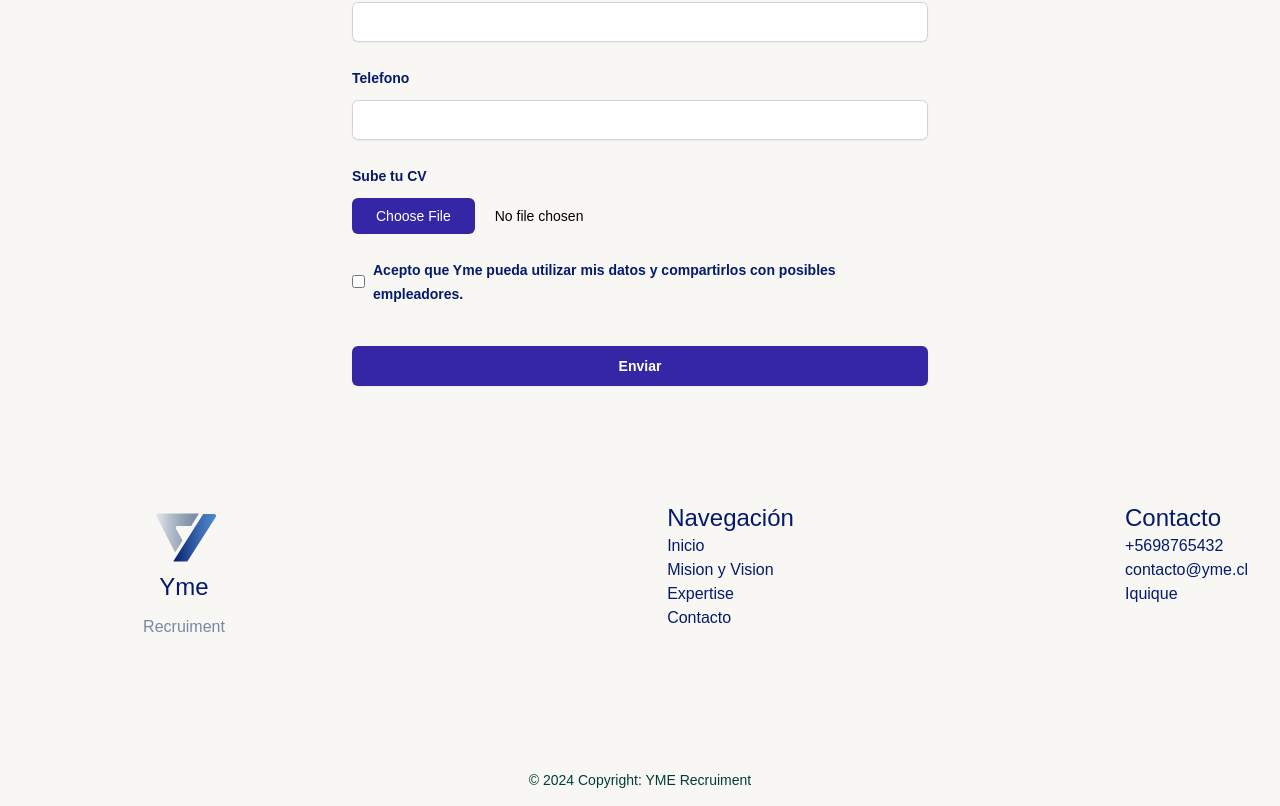
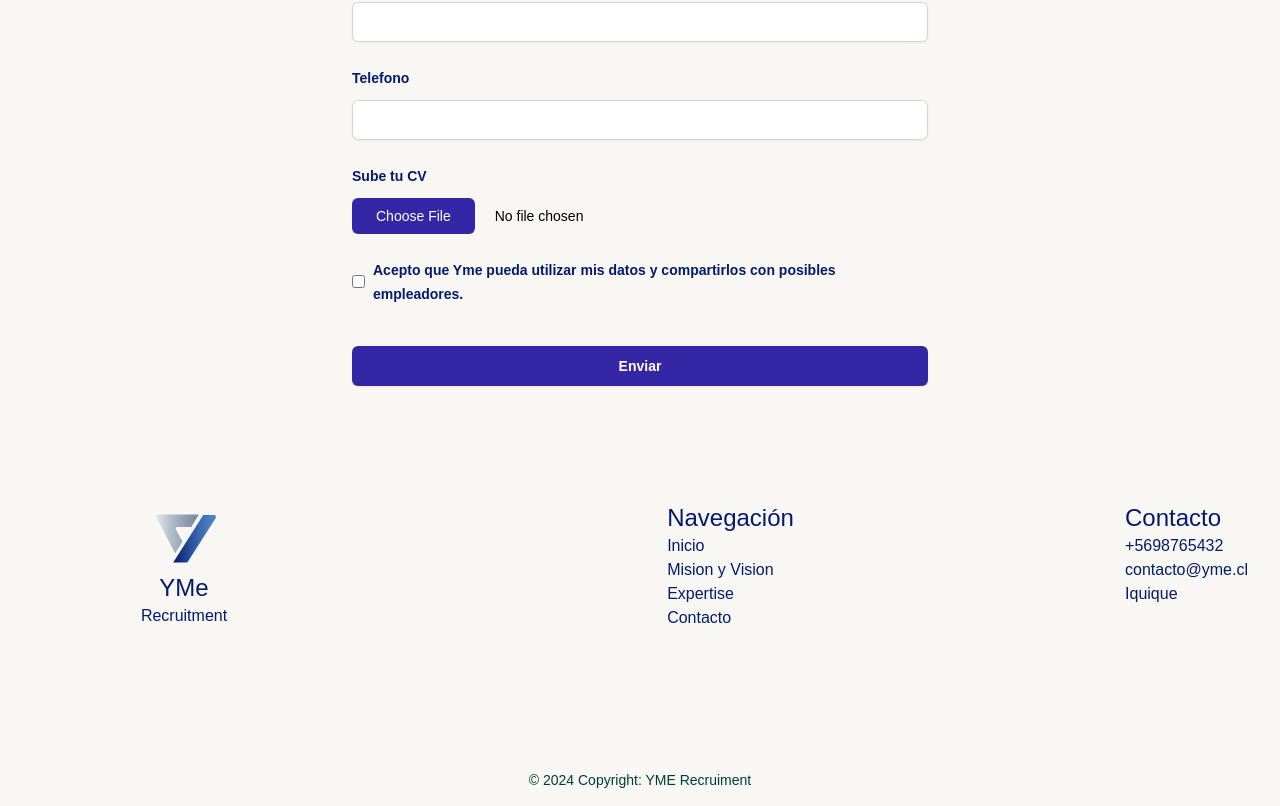
Before and after one commit to hermani456/yme, a Next.js app: page / in a window 1280 px wide. Shown: the part 2561-3367 px from the top of the page. Built offline with nearby package versions, Linux system fonts and the light colour scheme.

Commit message:
chore: Update Footer component to use Next.js Link for navigation

```diff
--- a/src/app/components/Footer.jsx
+++ b/src/app/components/Footer.jsx
@@ -10,11 +10,9 @@ const Footer = () => {
           <div className="flex flex-col justify-center items-center gap-3 w-full sm:w-1/4 ">
             <div className="flex flex-col justify-center items-center">
               <Image src={footerLogo} alt="logo yme" width={90} height={90} />
-              <h3 className="text-2xl text-center">Yme</h3>
+              <h3 className="text-2xl text-center font-medium">YMe</h3>
+              <p className="text-center font-medium">Recruitment</p>
             </div>
-            <p className="text-center text-primary">
-              Recruiment
-            </p>
           </div>
           <div>
             <h3 className="text-2xl">Navegación</h3>
@@ -52,9 +50,7 @@ const Footer = () => {
             <ul className="">
               <li className="flex items-center gap-2">+5698765432</li>
               <li className="flex items-center gap-2">
-                <a href="mailto:contacto@yme.cl">
-                  contacto@yme.cl
-                </a>
+                <a href="mailto:contacto@yme.cl">contacto@yme.cl</a>
               </li>
               <li className="flex items-center gap-2">Iquique</li>
             </ul>
```
